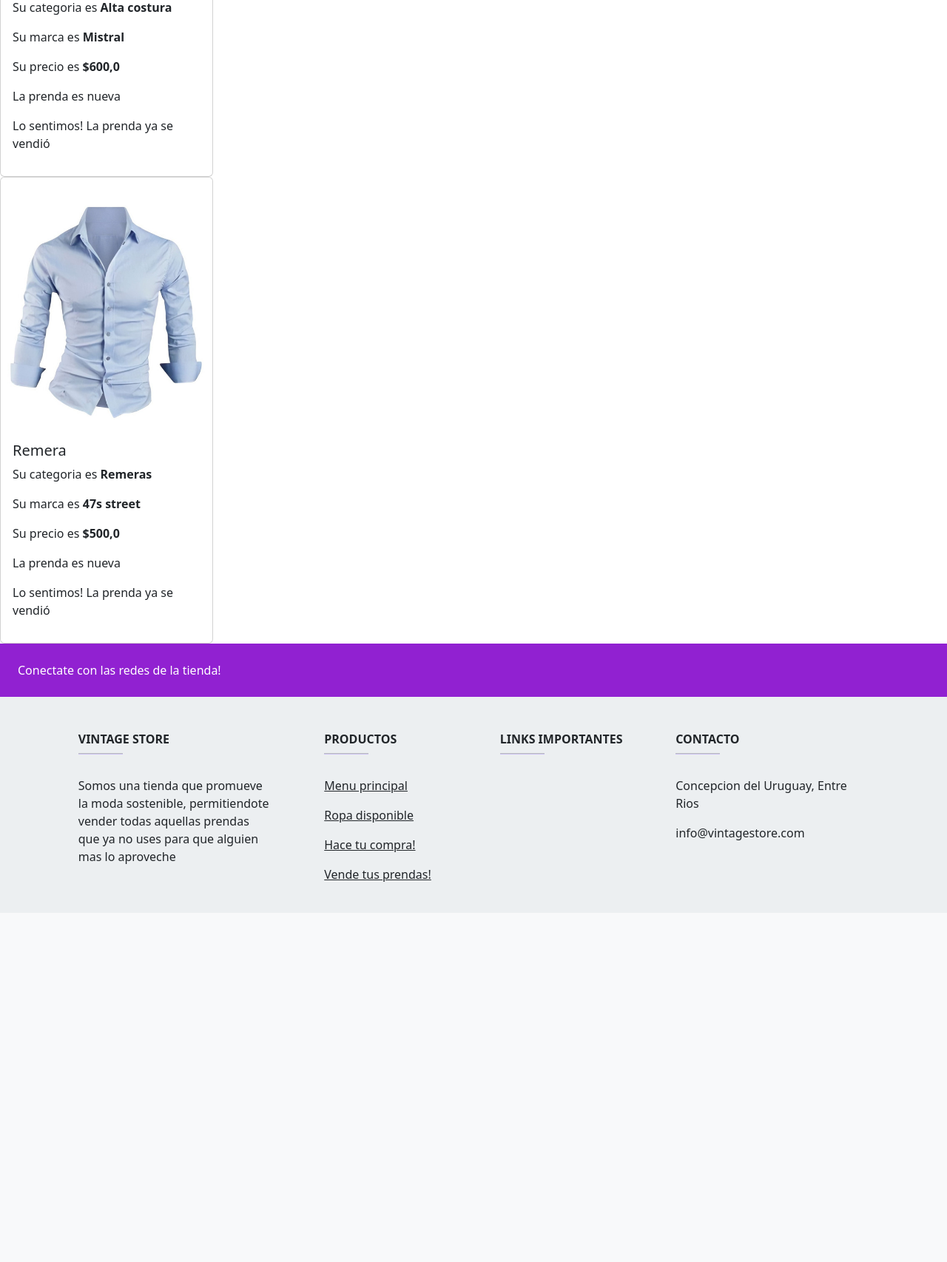
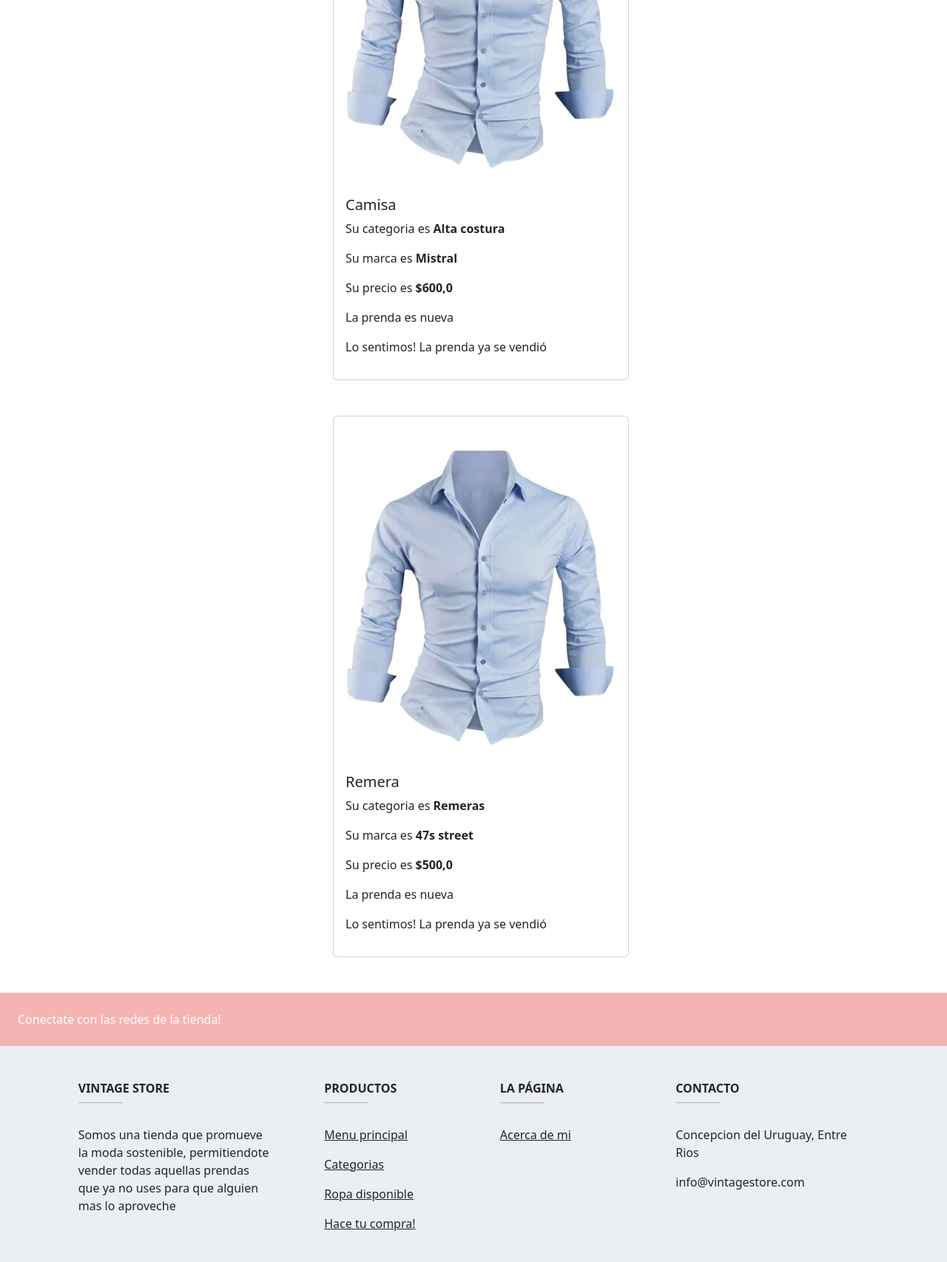
Before and after one commit to rotournour/ProyectoFinal_Python, a Django app: page /clothes/list-clothes/ in a window 1280 px wide. Shown: the part 3597-5303 px from the top of the page at 74% size. Before the commit the page ends 4789 px from the top, so only its background shows below. Run offline with Django 4.2, Linux system fonts and the light colour scheme; data comes from the database, SQL or seed files in the repository; both versions use the stored data as it was after the commit.

Commit message:
casi listo

```diff
--- a/proyecto_final/clothes/views.py
+++ b/proyecto_final/clothes/views.py
@@ -87,7 +87,7 @@ def clothes_update(request, pk):
             )
         }
 
-        return render(request, 'clothes/update_clothes.html', context=context)
+        return render(request,'clothes/update_clothes.html', context=context)
 
     elif request.method == 'POST':
         form = UpdateCloth(request.POST)
@@ -115,4 +115,4 @@ class SuperUserRequiredMixin(LoginRequiredMixin, UserPassesTestMixin):
 class ClothesDeleteView(SuperUserRequiredMixin, DeleteView):
     model = Clothes
     template_name = 'clothes/delete_clothes.html'
-    success_url = '/clothes/listado_clothes/'
+    success_url = '/clothes/list-clothes/'
--- a/proyecto_final/proyecto_final/settings.py
+++ b/proyecto_final/proyecto_final/settings.py
@@ -136,3 +136,5 @@ MEDIA_ROOT = os.path.join(BASE_DIR, 'media')
 DEFAULT_AUTO_FIELD = 'django.db.models.BigAutoField'
 
 LOGIN_URL = '/users/login/'
+
+APPEND_SLASH= False
--- a/proyecto_final/templates/base.html
+++ b/proyecto_final/templates/base.html
@@ -33,7 +33,7 @@
                         </li>
                         <li class="nav-item">
                             <a class="nav-link" style="position: relative; right: 60%; top: 10%"
-                                href="/clothes/list-clothes"> Ropa disponible </a>
+                                href="/clothes/list-clothes/"> Ropa disponible </a>
                         </li>
                         <li class="nav-item">
                             <a class="nav-link" style="position: relative; right: 120%; top: 10%"
@@ -42,12 +42,12 @@
                         {% if request.user.is_authenticated %}
                         <li class="nav-item">
                             <a class="btn btn-primary"
-                                style="background-color:#9121d1; color: white; border: 0px; position: relative; top: 20%; right: 5%;"
+                                style="background-color:#f5b4b4; color: white; border: 0px; position: relative; top: 20%; right: 5%;"
                                 href="/users/logout" role="button">LogOut</a>
                         </li>
                         <div class="dropdown">
                             <button class="btn btn-secondary dropdown-toggle"
-                                style='position: relative; top: 20%; background-color:#9121d1; color: white; border: 0px;' type="button"
+                                style='position: relative; top: 20%; background-color:#e08385; color: white; border: 0px;' type="button"
                                 data-bs-toggle="dropdown" aria-expanded="false">
                                 Hola {{request.user.username}}!
                             </button>
@@ -60,23 +60,23 @@
                         {% else %}
                         <li class="nav-item">
                             <a class="btn btn-primary"
-                                style="background-color:#9121d1; color: white; border: 0px; position: relative; top: 20%; right: 2%"
+                                style="background-color:#f5b4b4; color: white; border: 0px; position: relative; top: 20%; right: 2%"
                                 href="/users/login" role="button">LogIn</a>
                         </li>
                         <li class="nav-item">
                             <a class="btn btn-primary"
-                                style="background-color:#9121d1; color: white; border: 0px; position: relative; top: 20%; left: 0%"
+                                style="background-color:#f5b4b4; color: white; border: 0px; position: relative; top: 20%; left: 0%"
                                 href="/users/signup" role="button">SignUp</a>
                         </li>
                         {% endif %}
                         <li class="navbar bg-body-tertiary">
                             <div class="container-fluid">
-                                <form class="d-flex" style="position: relative; left: 20%"
+                                <form class="d-flex" style="position: relative; left: 10%"
                                     action="/clothes/listado_clothes" method="GET">
-                                    <input class="form-control me-2" type="search" placeholder="Search"
+                                    <input class="form-control me-2" type="search" placeholder="Busca las prendas disponibles"
                                         aria-label="Search" name="search">
                                     <button class="btn btn-outline-success" type="submit"
-                                        style="background-color:#9121d1; color: white; border: 0px;">Search</button>
+                                        style="background-color: #f5b4b4; color: white; border: 0px;">Buscar</button>
                                 </form>
                             </div>
                     </ul>
@@ -96,35 +96,11 @@
         <footer class="text-center text-lg-start text-dark"
             style="background-color: #ECEFF1; position: relative; bottom: 0px; width: auto; ">
             <!-- Section: Social media -->
-            <section class="d-flex justify-content-between p-4 text-white" style="background-color: #9121d1">
+            <section class="d-flex justify-content-between p-4 text-white" style="background-color: #f5b4b4">
                 <!-- Left -->
                 <div class="me-5">
                     <span>Conectate con las redes de la tienda!</span>
                 </div>
-                <!-- Left -->
-
-                <!-- Right -->
-                <div>
-                    <a href="" class="text-white me-4">
-                        <i class="fab fa-facebook-f"></i>
-                    </a>
-                    <a href="" class="text-white me-4">
-                        <i class="fab fa-twitter"></i>
-                    </a>
-                    <a href="" class="text-white me-4">
-                        <i class="fab fa-google"></i>
-                    </a>
-                    <a href="" class="text-white me-4">
-                        <i class="fab fa-instagram"></i>
-                    </a>
-                    <a href="" class="text-white me-4">
-                        <i class="fab fa-linkedin"></i>
-                    </a>
-                    <a href="" class="text-white me-4">
-                        <i class="fab fa-github"></i>
-                    </a>
-                </div>
-                <!-- Right -->
             </section>
             <!-- Section: Social media -->
 
@@ -138,7 +114,7 @@
                             <!-- Content -->
                             <h6 class="text-uppercase fw-bold">Vintage Store</h6>
                             <hr class="mb-4 mt-0 d-inline-block mx-auto"
-                                style="width: 60px; background-color: #7c4dff; height: 2px" />
+                                style="width: 60px; background-color: #f5b4b4; height: 2px" />
                             <p>
                                 Somos una tienda que promueve la moda sostenible, permitiendote vender todas
                                 aquellas prendas que ya no uses para que alguien mas lo aproveche
@@ -151,18 +127,18 @@
                             <!-- Links -->
                             <h6 class="text-uppercase fw-bold">Productos</h6>
                             <hr class="mb-4 mt-0 d-inline-block mx-auto"
-                                style="width: 60px; background-color: #7c4dff; height: 2px" />
+                                style="width: 60px; background-color: #f5b4b4; height: 2px" />
                             <p>
                                 <a href="/" class="text-dark">Menu principal</a>
                             </p>
                             <p>
-                                <a href="/clothes/listado_clothes" class="text-dark">Ropa disponible</a>
+                                <a href="/clothes/list-category" class="text-dark">Categorias</a>
+                            </p>
+                            <p>
+                                <a href="/clothes/list-clothes/" class="text-dark">Ropa disponible</a>
                             </p>
                             <p>
                                 <a href="/sales/order" class="text-dark">Hace tu compra!</a>
-                            </p>
-                            <p>
-                                <a href="/clothes/vender" class="text-dark">Vende tus prendas!</a>
                             </p>
                         </div>
                         <!-- Grid column -->
@@ -170,20 +146,11 @@
                         <!-- Grid column -->
                         <div class="col-md-3 col-lg-2 col-xl-2 mx-auto mb-4">
                             <!-- Links -->
-                            <h6 class="text-uppercase fw-bold">Links importantes</h6>
+                            <h6 class="text-uppercase fw-bold">La página</h6>
                             <hr class="mb-4 mt-0 d-inline-block mx-auto"
-                                style="width: 60px; background-color: #7c4dff; height: 2px" />
+                                style="width: 60px; background-color: #e08385; height: 2px" />
                             <p>
-                                <a href="#!" class="text-dark"></a>
-                            </p>
-                            <p>
-                                <a href="#!" class="text-dark"></a>
-                            </p>
-                            <p>
-                                <a href="#!" class="text-dark"></a>
-                            </p>
-                            <p>
-                                <a href="#!" class="text-dark"></a>
+                                <a href="/about-me" class="text-dark"> Acerca de mi </a>
                             </p>
                         </div>
                         <!-- Grid column -->
@@ -193,7 +160,7 @@
                             <!-- Links -->
                             <h6 class="text-uppercase fw-bold">Contacto</h6>
                             <hr class="mb-4 mt-0 d-inline-block mx-auto"
-                                style="width: 60px; background-color: #7c4dff; height: 2px" />
+                                style="width: 60px; background-color: #f5b4b4; height: 2px" />
                             <p><i class="fas fa-home mr-3"></i> Concepcion del Uruguay, Entre Rios</p>
                             <p><i class="fas fa-envelope mr-3"></i> info@vintagestore.com</p>
                             <p><i class="fas fa-phone mr-3"></i> </p>
--- a/proyecto_final/templates/clothes/create.html
+++ b/proyecto_final/templates/clothes/create.html
@@ -6,12 +6,12 @@ Vende
 
 {% block content %}
 <br>
-<h1>Vende las prendas que ya no uses! </h1></br>
+<h1><p style="margin-left: 10px;"> Vende las prendas que ya no uses! </h1></br></p>
 
 
 {% if form %}
 
-<form action="" method="POST" enctype="multipart/form-data" >
+<form action="" method="POST" enctype="multipart/form-data" style="margin-left: 10px;">
 
     {% csrf_token %}
 
--- a/proyecto_final/templates/clothes/list_clothes.html
+++ b/proyecto_final/templates/clothes/list_clothes.html
@@ -6,17 +6,19 @@ Listado de productos
 
 {% block content %}
 
-<h1>Nuestras prendas disponibles!</h1>
+<h1><p style="margin-left: 10px;">Nuestras prendas disponibles!</h1></p>
+
 {% if request.user.is_authenticated %}
 <h2><br> Queres publicar tus prendas? </br></h2> <a href="/clothes/create/" class="btn btn-primary"
-    style="background-color:#9121d1; border: #9121d1;">Publicar</a>
+    style="background-color:#e08385; border: white;">Publicar</a>
 {% endif %}
 
 
-<h2><br>Actualmente tenemos las siguientes prendas en stock:</br></h2>
+<h2><br><p style="margin-left: 10px;">Actualmente tenemos las siguientes prendas en stock:</br></h2>
+
 {% for clothing in clothes %}
 
-<div class="card" style="width: 18rem;"></br>
+<div class="card" style="width: 18rem; justify-content: center; left: 450px; width: 400px;"></br>
     {% if clothing.cloth_picture.url != '' %}
     <img src="{{clothing.cloth_picture.url}}" class="img-fluid rounded-start" alt="Clothes_pictures"
         width="1000%" height="1000%">
@@ -37,21 +39,23 @@ Listado de productos
         <br>
         <h5><u> Queres comprar la prenda?</u></h5>
         {% if request.user.is_authenticated %}
-        <form action="/clothes/listado_clothes/" method="POST">
+        <form action="/clothes/list-clothes/" method="POST">
             {% csrf_token %}
 
-            Tu username para procesar la compra : {{form.buyer}}
-            Medio de pago: {{form.type_payment}}
+            <p>Tu username para procesar la compra : {{form.buyer}}</p>
+            <p>Medio de pago: {{form.type_payment}}</p>
 
             <input type="hidden" name="cloth" value="{{clothing.id}}" id="id_cloth">
-            <input type="submit" class="btn btn-primary" style="background-color:#9121d1; border: #9121d1;"
+            <input type="submit" class="btn btn-primary" style="background-color:#e08385; border: white; width: 220px; display: block; margin-left: auto; margin-right: auto;"
                 value='Comprar'>
+
         </form>
+        <br>
             {% if request.user.is_superuser %}
             <a href="/clothes/update-clothes/{{clothing.pk}}/" class="btn btn-primary"
-                style="background-color:#9121d1; border: #9121d1;">Actualizar precio</a>
+                style="background-color:#e08385; border: white; width: 220px; display: block; margin-left: auto; margin-right: auto;">Actualizar precio</a>
             <a href="/clothes/delete-clothes/{{clothing.pk}}/" class="btn btn-primary"
-                style="background-color: red; border: red;">Borrar</a>
+                style="background-color: red; border: red; display: block; width: 220px; margin-left: auto; margin-right: auto;">Borrar</a>
             {% endif %}
         {% endif %}
         {% else %}
@@ -59,7 +63,7 @@ Listado de productos
         {% endif %}
     </div>
 </div>
-
+<br><br>
 {% endfor %}
 
 {% endblock %}
--- a/proyecto_final/templates/clothes/update_clothes.html
+++ b/proyecto_final/templates/clothes/update_clothes.html
@@ -5,13 +5,13 @@
 {% endblock %}
 
 {% block content %}
-    <h1>Deseas actualizar el precio de la prenda anteriormente cargada?</h1>
+    <h1><p style="margin-left: 10px;">Deseas actualizar el precio de la prenda anteriormente cargada?</p></h1>
 
 
 
     {% if form %}
 
-        <form action="" method="POST">
+        <form action="" method="POST" style="margin-left: 10px;">
 
             {% csrf_token %}
 
@@ -21,6 +21,7 @@
 
 
             <input type="submit" value="Actualizar">
+        </p>
         </form>
     {% endif %}
 
--- a/proyecto_final/templates/index.html
+++ b/proyecto_final/templates/index.html
@@ -5,12 +5,14 @@ Menu
 {% endblock %}
 
 {% block content %}
-<h1>Home</h1>
+<h2><p style="margin-left: 10px; color: #f5b4b4;"> Hola! Somos VintageStore y esperamos de corazón que te guste todo lo que tenemos para vos!</p></h2>
+
+
 
 {% if message %}
 <div class="alert alert-success" role="alert">
     <h4 class="alert-heading">{{message}}</h4>
-    <p>Esperamos de todo corazón que te guste lo que tenemos para vos :)</p>
+    <p>Esperemos que encuentres esa prenda que tanto buscas!</p>
 </div>
 
 {% endif %}
--- a/proyecto_final/templates/sales/pay_order.html
+++ b/proyecto_final/templates/sales/pay_order.html
@@ -13,6 +13,6 @@ Vende
 <div class="alert alert-success" role="alert">{{message}}</div>
 {% endif %}
 
-<a class="btn btn-primary" href="/clothes/listado_clothes/" style="background-color:#e08385; border: white;" role="button">Ir a las prendas disponibles</a>
+<a class="btn btn-primary" href="/clothes/list-clothes/" style="background-color:#e08385; border: white;" role="button">Ir a las prendas disponibles</a>
 
 {% endblock %}
--- a/proyecto_final/templates/users/my-profile.html
+++ b/proyecto_final/templates/users/my-profile.html
@@ -22,10 +22,10 @@ Tu perfil
                 <p class="card-text">Tu fecha de nacimiento: {{request.user.profile.birth_date}}</p>
                 <p class="card-text">Tu telefono: {{request.user.profile.phone}}</p>
                 <a class="btn btn-primary"
-                style="background-color:#9121d1; color: white; border: 0px; position: relative; top: 20%; right: 5%;"
+                style="background-color:e08385; color: white; border: 0px; position: relative; top: 20%; right: 5%;"
                 href="/users/update-profile" role="button">Modificar perfil</a>
                 <a class="btn btn-primary"
-                style="background-color:#9121d1; color: white; border: 0px; position: relative; top: 20%; right: 5%;"
+                style="background-color:e08385; color: white; border: 0px; position: relative; top: 20%; right: 5%;"
                 href="/users/update-user" role="button">Modificar usuario</a>
             </div>
         </div>
--- a/proyecto_final/templates/users/update_profile.html
+++ b/proyecto_final/templates/users/update_profile.html
@@ -24,6 +24,10 @@
         </form>
     {% endif %}
 
+    {% if message %}
+    <div class="alert alert-success" role="alert">{{message}}</div>
+    {% endif %}
+
     {% if errors %}
         {{errors}}
     {% endif %}
```
Also changed, not shown: proyecto_final/templates/about_me.html (+11 -10 lines), proyecto_final/templates/clothes/delete_clothes.html (+4 -4 lines), proyecto_final/templates/clothes/list_categories.html (+4 -4 lines), proyecto_final/templates/users/update_user.html (+6 -1 lines), proyecto_final/users/views.py (+10 -2 lines), proyecto_final/db.sqlite3.
